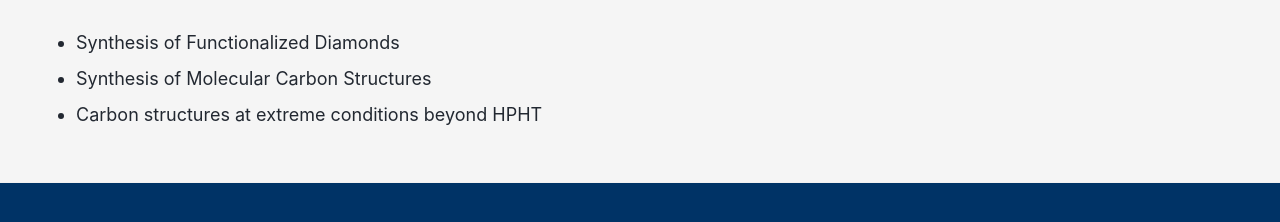
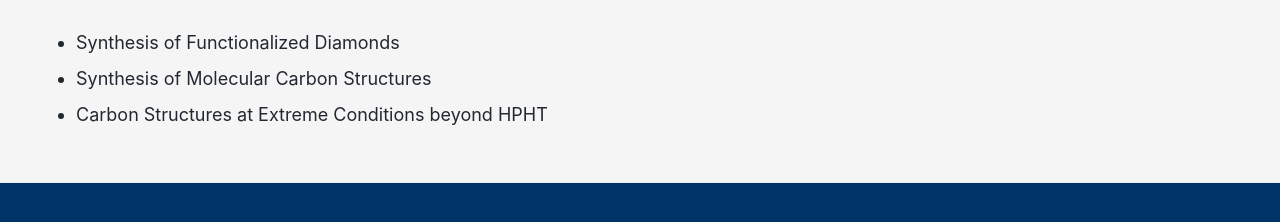
Before and after one commit to liangjiaxu-research/liangjiaxu-research.github.io, a Jekyll site: the page built from _pages/research.md, in a window 1280 px wide and 900 px high, scrolled down 92 px. Shown: the part 658-880 px from the top of the window. Built offline with Jekyll 4.4.1, drawn with Linux system fonts in a browser that asks for light colours; a script bundle is joined from its source files by our own code; library files that are not in the unit come from our copies.

```diff
--- a/_pages/research.md
+++ b/_pages/research.md
@@ -49,7 +49,7 @@ My research explores the evolution of Earth's surface across geological timescal
 
 - Synthesis of Functionalized Diamonds
 - Synthesis of Molecular Carbon Structures
-- Carbon structures at extreme conditions beyond HPHT
+- Carbon Structures at Extreme Conditions beyond HPHT
 
 {% comment %}
 
```
